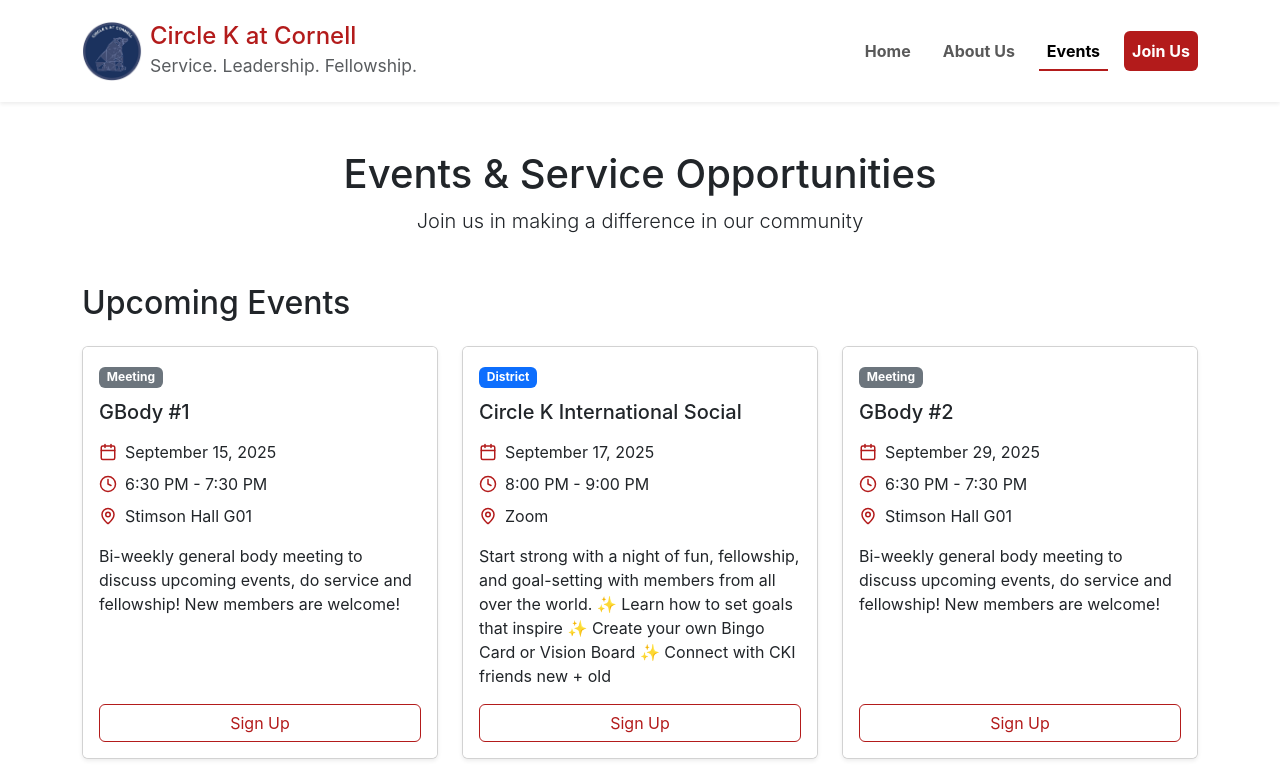
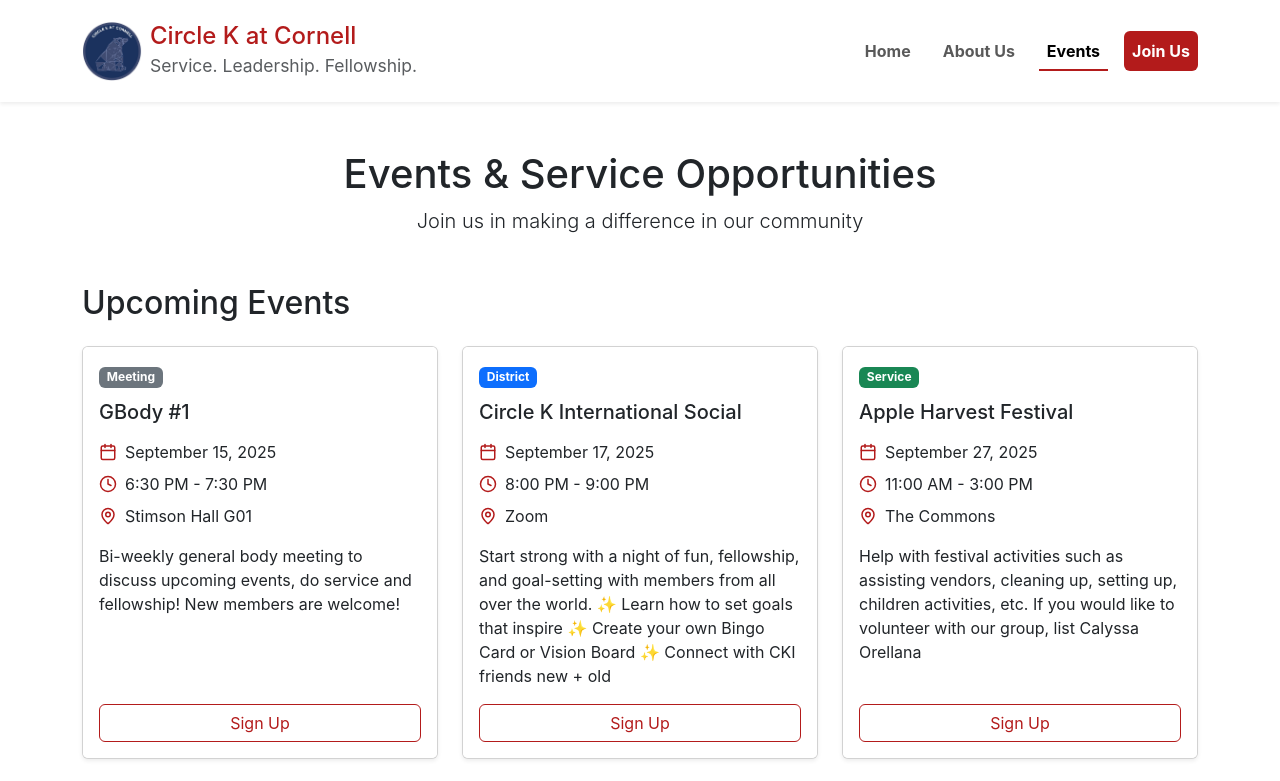
Before and after one commit to cornellcirclek/circlek-website, a React (Create React App) app: page /events in a window 1280 px wide. Shown: the top 781 px of the page. Built offline with nearby package versions, Linux system fonts and the light colour scheme.

Commit message:
added apple fest

```diff
--- a/src/data/eventData.js
+++ b/src/data/eventData.js
@@ -71,6 +71,18 @@
       "Support the annual Sophie Fund Cupcake Contest! Come enjoy, participate, or help volunteer!",
     category: "Service",
     link: "",
+  },
+
+  // === Apple Fest (Service) ===
+  {
+    title: "Apple Harvest Festival",
+    date: "September 27, 2025",
+    time: "11:00 AM - 3:00 PM",
+    location: "The Commons",
+    description:
+      "Help with festival activities such as assisting vendors, cleaning up, setting up, children activities, etc. If you would like to volunteer with our group, list Calyssa Orellana",
+    category: "Service",
+    link: "https://docs.google.com/forms/d/e/1FAIpQLSdPk0FJr81wqVTUuUSLwosEBZSjbM6n6WSetwKY_7oVXE1G0w/viewform",
   },
 
   // === District Events ===
```
